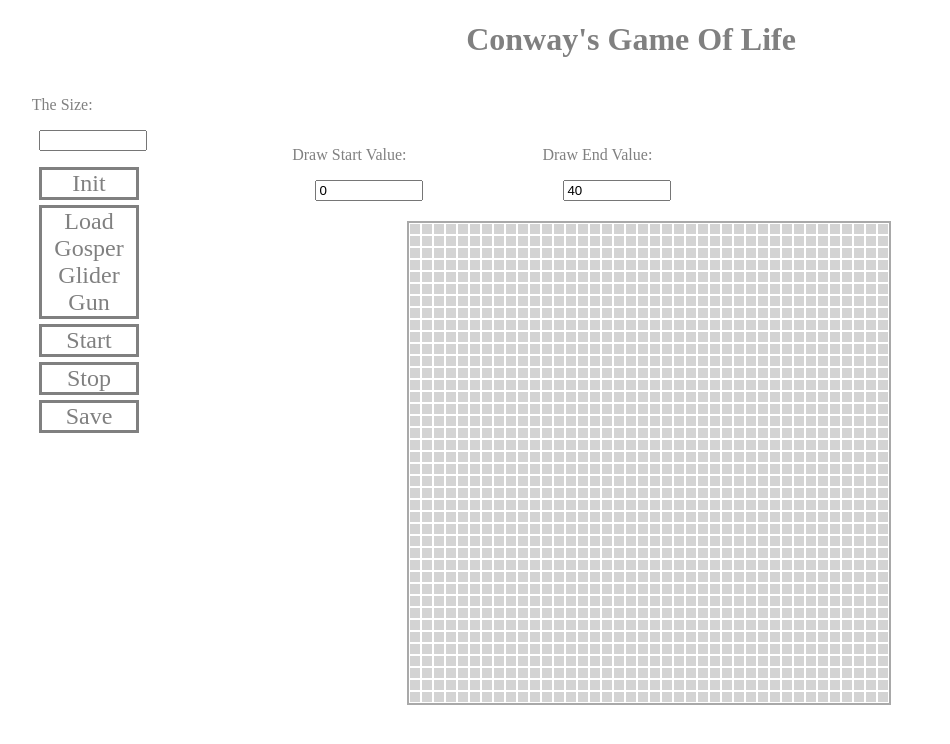
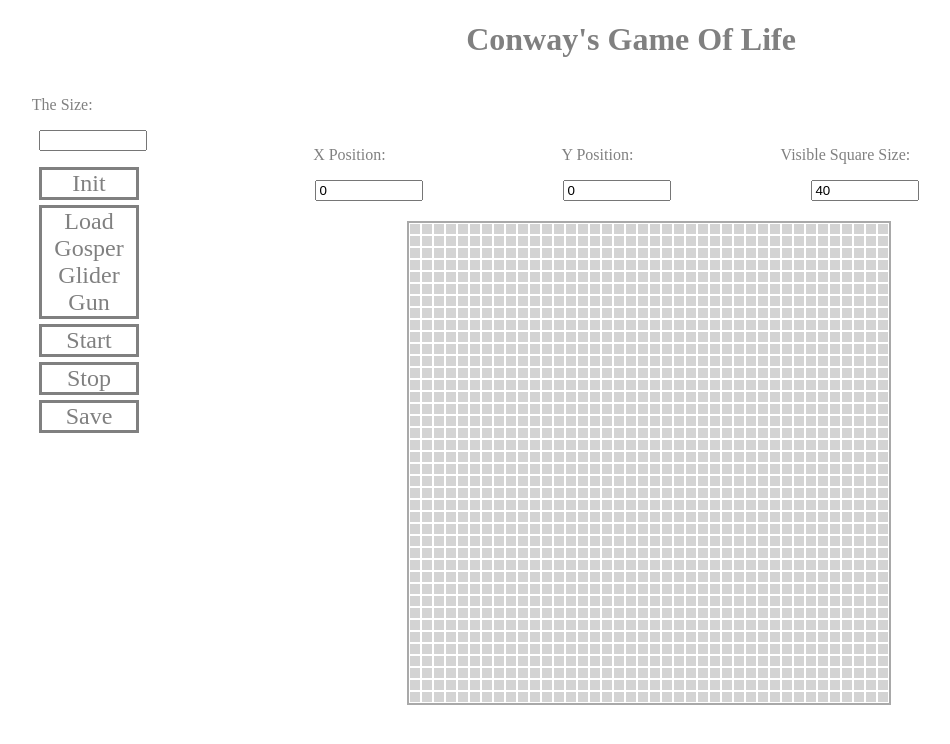
Before and after one commit to gheorghina/GameOfLife, an Angular app: page / in a window 1280 px wide. Shown: the top 744 px of the page, without its empty margins (9-959 px from the left). Built offline with nearby package versions, Linux system fonts and the light colour scheme; no server answers.

Commit message:
limit the visible area to given sizes

```diff
--- a/src/app/universe/universe.component.html
+++ b/src/app/universe/universe.component.html
@@ -1,16 +1,20 @@
 <div class="inputSizeText">
-  <p >Draw Start Value: </p>
-  <input class="inputSizeValue" (keyup)="onSetDrawStartValue(startBox.value)" #startBox value="{{drawStartValue}}">
+  <p > X Position: </p>
+  <input class="inputSizeValue" (keyup)="onSetXPosition(xBox.value)" #xBox value="{{drawXPosition}}">
 </div>
 <div class="inputSizeText">
-  <p >Draw End Value: </p>
-  <input class="inputSizeValue" (keyup)="onSetDrawEndValue(endBox.value)" #endBox value="{{drawEndValue}}">
+  <p > Y Position: </p>
+  <input class="inputSizeValue" (keyup)="onSetYPosition(yBox.value)" #yBox value="{{drawYPosition}}">
 </div>
+<div class="inputSizeText">
+    <p > Visible Square Size: </p>
+    <input class="inputSizeValue" (keyup)="onSetSquareSize(squareBox.value)" #squareBox value="{{drawSquareSize}}">
+  </div>
 
 <div class="universe-container">
   <div *ngFor="let row of universeNumbers" class="tr">
     <div *ngFor="let cell of row" class="td">
-      <div class="cell" [ngStyle]="{'background': hasActiveCell(cell.x,cell.y) ? 'blue' : 'lightgray'}" (click)="setCell(cell.x, cell.y)"></div>
+      <div *ngIf="cell !== undefined" class="cell" [ngStyle]="{'background': hasActiveCell(cell.x,cell.y) ? 'blue' : 'lightgray'}" (click)="setCell(cell.x, cell.y)"></div>
     </div>
   </div>
 </div>
--- a/src/app/universe/universe.component.ts
+++ b/src/app/universe/universe.component.ts
@@ -12,8 +12,9 @@ import { start } from 'repl';
 export class UniverseComponent {
   gosperglidergun = [];
   universeSize = 40;
-  drawStartValue = 0;
-  drawEndValue = 40;
+  drawXPosition = 0;
+  drawYPosition = 0;
+  drawSquareSize =40;
   universeNumbers = [];
   cellSize = 10;
   private generation = [];
@@ -187,7 +188,7 @@ export class UniverseComponent {
       this.seenCellInGeneration[this.getKey(cell.x, cell.y)] = true;
     }
 
-    this.updateGenerationNumbers(0, dataSize);
+    this.updateGenerationNumbers();
 
     this.generation = [];
     this.generation = newGeneration;
@@ -209,32 +210,42 @@ export class UniverseComponent {
     return (this.cellSize * size) + (2 * size) + 'px';
   }
 
-  onSetDrawStartValue(startValue){
-    this.drawStartValue = startValue;
-    this.updateGenerationNumbers(this.drawStartValue, this.drawEndValue);
+  onSetXPosition(xValue){
+    this.drawXPosition = parseInt(xValue);
+    this.updateGenerationNumbers();
 
   }
 
-  onSetDrawEndValue(endValue){
-    this.drawEndValue = endValue;
-    this.updateGenerationNumbers(this.drawStartValue, this.drawEndValue);
+  onSetYPosition(yValue){
+    this.drawYPosition = parseInt(yValue);
+    this.updateGenerationNumbers();
   }
 
-  private updateGenerationNumbers(start, givenSize) {
+  onSetSquareSize(squareValue){
+    this.drawSquareSize = parseInt(squareValue);
+    this.updateGenerationNumbers();
+  }
+
+  private updateGenerationNumbers() {
+
+    console.log(this.drawXPosition + '' + this.drawYPosition + ''+ this.drawSquareSize);
+
     this.universeNumbers = [];
 
-    for (var i = 0; i < givenSize; i++) {
+    for (var i = this.drawXPosition; i < (this.drawXPosition + this.drawSquareSize); i++) {
       this.universeNumbers[i] = [];
-      for (var j = 0; j < givenSize; j++) {
+      for (var j =this.drawYPosition; j < (this.drawYPosition + this.drawSquareSize); j++) {
         this.universeNumbers[i][j] = { x: i, y: j };
       }
     }
+
+    console.log(this.universeNumbers);
   }
 
   private init(givenSize) {
     this.universeSize = givenSize;
     this.generationSize = this.generateContainerSize(givenSize);
     this.generation = [];
-    this.updateGenerationNumbers(0, givenSize);
+    this.updateGenerationNumbers();
   }
 }
```
